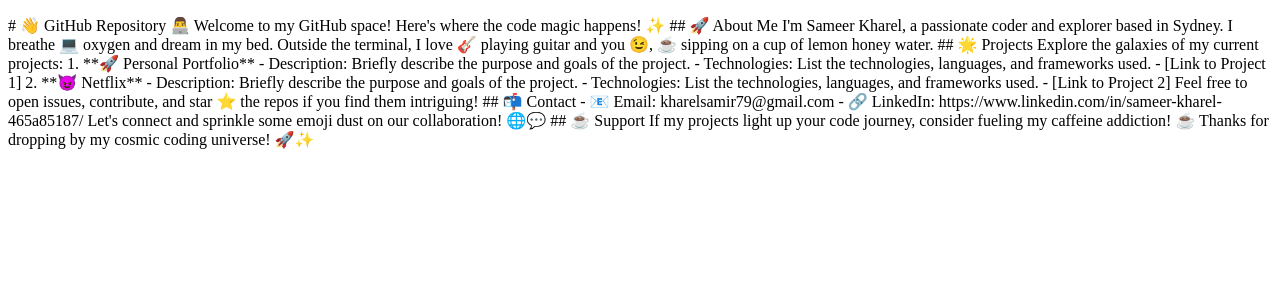
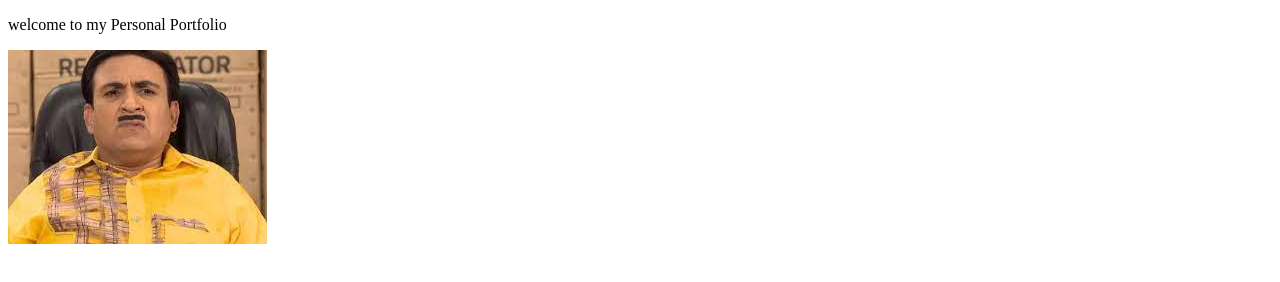
Before and after one commit to Kharelsameer/kharelsameer.github.io, a plain HTML site: page index.html in a window 1280 px wide. Drawn offline with Linux system fonts and the light colour scheme.

Commit message:
changesprac

```diff
--- a/index.html
+++ b/index.html
@@ -6,46 +6,9 @@
     <title>Sameer Kharel</title>
 </head>
 <body>
-    <p>
-        # 👋 GitHub Repository 👨‍💻
+  <p>welcome to my Personal Portfolio</p>
 
-Welcome to my GitHub space! Here's where the code magic happens! ✨
-
-## 🚀 About Me
-
-I'm Sameer Kharel, a passionate coder and explorer based in Sydney. I breathe 💻 oxygen and dream in my bed. Outside the terminal, I love 🎸 playing guitar and you 😉, ☕ sipping on a cup of lemon honey water.
-
-## 🌟 Projects
-
-Explore the galaxies of my current projects:
-
-1. **🚀 Personal Portfolio**
-   - Description: Briefly describe the purpose and goals of the project.
-   - Technologies: List the technologies, languages, and frameworks used.
-   - [Link to Project 1]
-
-2. **😈 Netflix**
-   - Description: Briefly describe the purpose and goals of the project.
-   - Technologies: List the technologies, languages, and frameworks used.
-   - [Link to Project 2]
-
-Feel free to open issues, contribute, and star ⭐ the repos if you find them intriguing!
-
-## 📬 Contact
-
-- 📧 Email: kharelsamir79@gmail.com
-
-- 🔗 LinkedIn: https://www.linkedin.com/in/sameer-kharel-465a85187/
-
-Let's connect and sprinkle some emoji dust on our collaboration! 🌐💬
-
-## ☕ Support
-
-If my projects light up your code journey, consider fueling my caffeine addiction! ☕️
-
-Thanks for dropping by my cosmic coding universe! 🚀✨
-
-    </p>
+  <img src="./asset/images/gada.jpeg" alt="TMKOC">
 
 </body>
 </html>
```
Also changed, not shown: asset/images/gada.jpeg (added).
